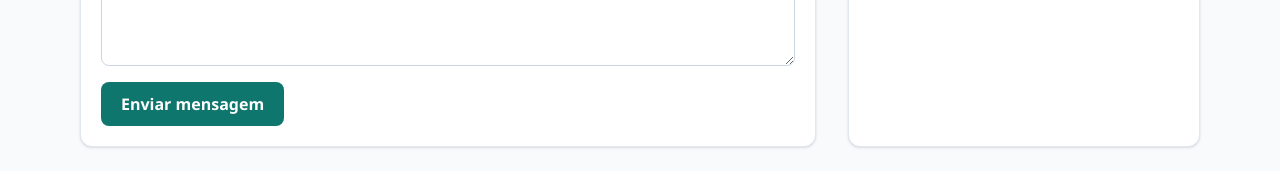
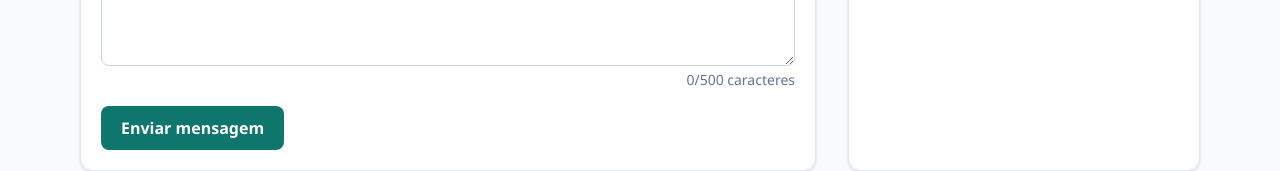
Before and after one commit to enzoleiva2008-blip/cuidai-front, a React (Vite) app: page /contato in a window 1280 px wide. Shown: the part 510-681 px from the top of the page. Built offline with nearby package versions, Linux system fonts and the light colour scheme; no server answers.

Commit message:
Adiciona contador de caracteres na mensagem do Contato
Added character limit and counter for message input.

```diff
--- a/src/pages/Contato.tsx
+++ b/src/pages/Contato.tsx
@@ -14,6 +14,8 @@ interface DadosContato {
 }
 
 type Erros = Partial<Record<keyof DadosContato, string>>
+
+const LIMITE_MENSAGEM = 500
 
 const VAZIO: DadosContato = { nome: '', email: '', assunto: '', mensagem: '' }
 
@@ -68,12 +70,15 @@ export default function Contato() {
               <label htmlFor="mensagem" className="font-medium text-slate-800">
                 Mensagem <span className="text-red-600" aria-hidden="true">*</span>
               </label>
-              <textarea id="mensagem" rows={5} value={dados.mensagem}
+              <textarea id="mensagem" rows={5} value={dados.mensagem} maxLength={LIMITE_MENSAGEM}
                 aria-invalid={erros.mensagem ? true : undefined}
-                aria-describedby={erros.mensagem ? 'mensagem-erro' : undefined}
+                aria-describedby={erros.mensagem ? 'mensagem-erro mensagem-contador' : 'mensagem-contador'}
                 onChange={(e) => alterar('mensagem', e.target.value)}
                 className={`w-full rounded-lg border px-3 py-2 outline-none focus:ring-2 focus:ring-marca-600 ${
                   erros.mensagem ? 'border-red-500 bg-red-50' : 'border-slate-300 bg-white'}`} />
+              <p id="mensagem-contador" className="self-end text-sm text-slate-500">
+                {dados.mensagem.length}/{LIMITE_MENSAGEM} caracteres
+              </p>
               {erros.mensagem && <p id="mensagem-erro" className="text-sm text-red-700">{erros.mensagem}</p>}
             </div>
             <Botao type="submit" className="self-start">Enviar mensagem</Botao>
```
